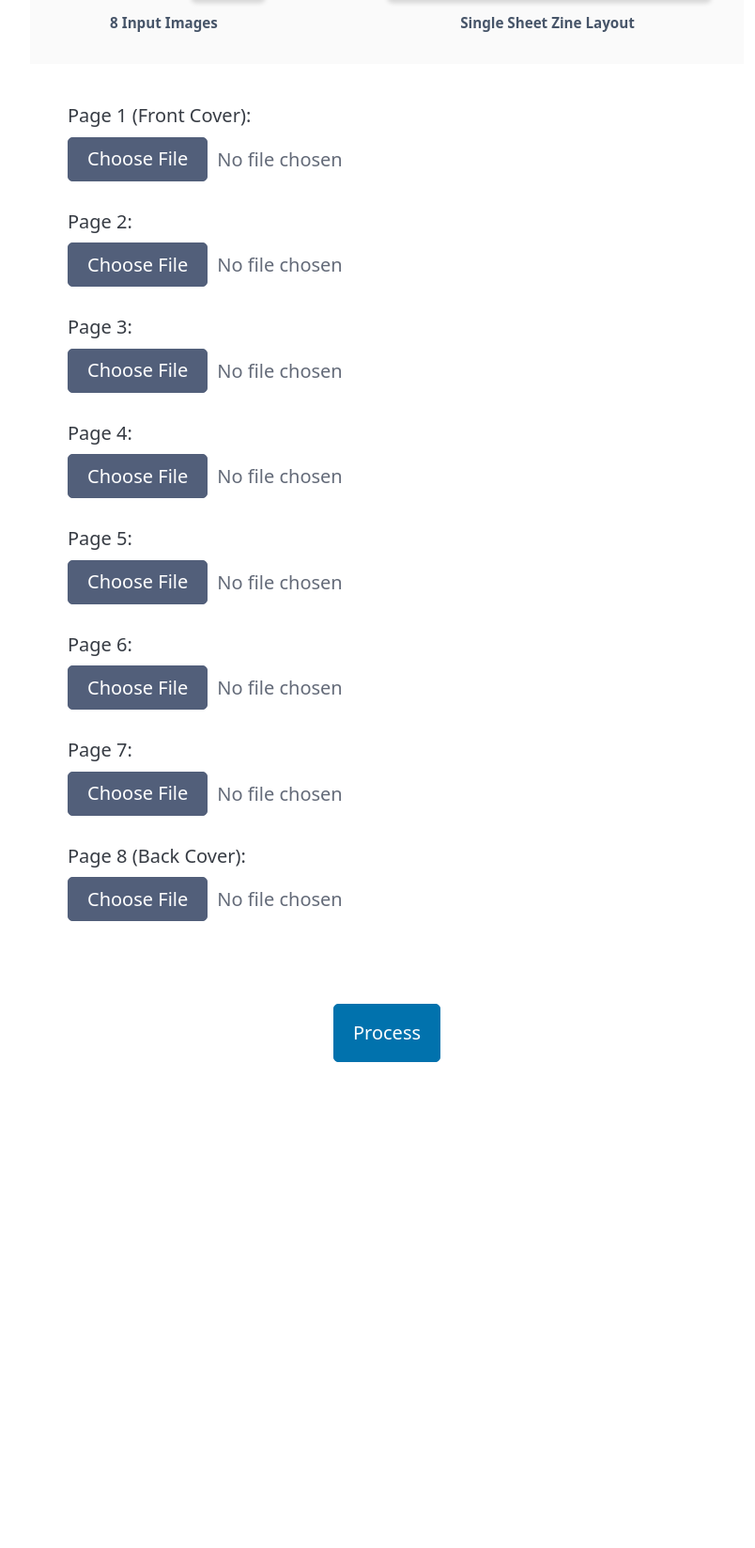
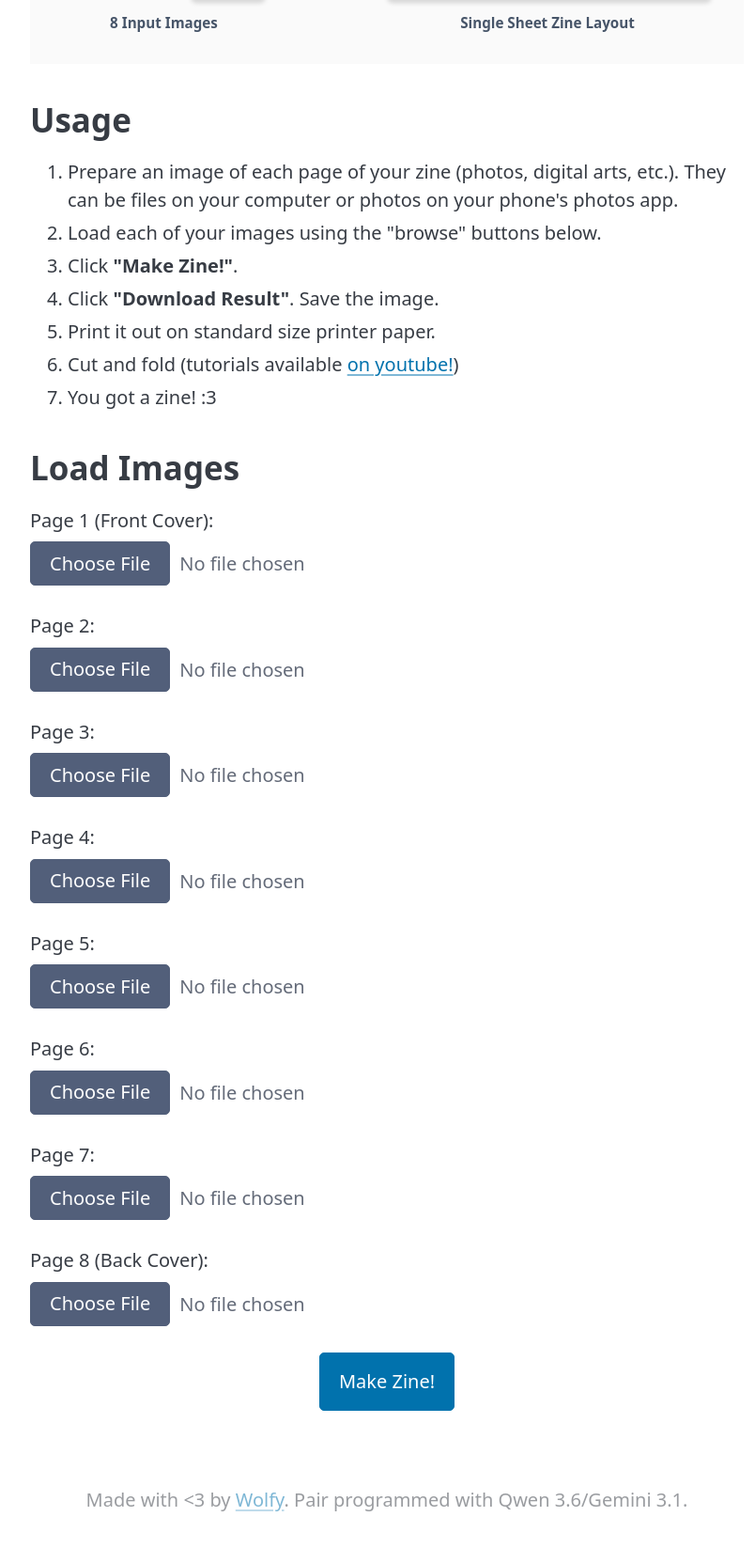
Before and after one commit to lupine-dev/8-page-zine-composer, a plain HTML site: page index.html in a window 1280 px wide. Shown: the part 457-2104 px from the top of the page at 94% size, without its empty margins (228-1032 px from the left). Before the commit the page ends 1787 px from the top, so only its background shows below. Drawn offline with Linux system fonts and the light colour scheme.

Commit message:
Add usage instructions

```diff
--- a/index.html
+++ b/index.html
@@ -1,14 +1,30 @@
 <!DOCTYPE html>
 <html>
 <head>
-    <title>8-Page Zine Stitcher</title>
+    <title>8-Page Zine Composer</title>
     <link rel="stylesheet" href="src/pico.min.css">
     <link rel="stylesheet" href="src/zine.css">
+    <link href="favicon.ico" rel="icon" type="image/x-icon">
 </head>
 <body>
-    <h1>8-Page Zine Stitcher</h1>
-    <img src="src/zine-layout.svg" width="800" height="400">
-    <div id="fileInputs">
+    <h1>8-Page Zine Composer</h1>
+    <section>
+        <img src="src/zine-layout.svg" width="800" height="400">
+    </section>
+    <section>
+        <h2>Usage</h2>
+        <ol>
+            <li>Prepare an image of each page of your zine (photos, digital arts, etc.). They can be files on your computer or photos on your phone's photos app.</li>
+            <li>Load each of your images using the "browse" buttons below.</li>
+            <li>Click <strong>"Make Zine!"</strong>.</li>
+            <li>Click <strong>"Download Result"</strong>. Save the image.</li>
+            <li>Print it out on standard size printer paper.</li>
+            <li>Cut and fold (tutorials available <a href="https://www.youtube.com/results?search_query=how+to+fold+an+8+page+zine">on youtube!</a>)</li>
+            <li>You got a zine! :3</li>
+        </ol>
+    </section>
+    <section id="fileInputs">
+        <h2>Load Images</h2>
         <div>Page 1 (Front Cover):</div><input type="file" accept="image/*">
         <div>Page 2:</div><input type="file" accept="image/*">
         <div>Page 3:</div><input type="file" accept="image/*">
@@ -17,14 +33,16 @@
         <div>Page 6:</div><input type="file" accept="image/*">
         <div>Page 7:</div><input type="file" accept="image/*">
         <div>Page 8 (Back Cover):</div><input type="file" accept="image/*">
-    </div>
-    <button id="processBtn">Process</button>
-    <br><br>
-    <div id="resultContainer">
+        <button id="processBtn">Make Zine!</button>
+    </section>
+    <section id="resultContainer">
         <img id="resultImage" />
         <a role="button" id="downloadLink">Download Result</a>
     </div>
 
+
+    <footer>Made with &lt;3 by <a href="https://lupine.dev/">Wolfy</a>. Pair programmed with Qwen 3.6/Gemini 3.1.</footer>
+
     <script type="module" src="src/index.js"></script>
 </body>
 </html>
--- a/src/zine.css
+++ b/src/zine.css
@@ -7,7 +7,10 @@ body {
 
 h1 {
     text-align: center;
-    margin-bottom: 2rem;
+}
+
+section {
+    margin: 2rem 0;
 }
 
 #fileInputs {
@@ -39,6 +42,7 @@ h1 {
     margin-top: 0.5rem;
 }
 
-#fileInputs {
-    padding: 2rem;
+footer {
+    opacity: 0.5;
+    text-align: center;
 }
```
Also changed, not shown: package.json (deleted, +0 -10 lines), README.md (deleted), favicon.ico (added).
